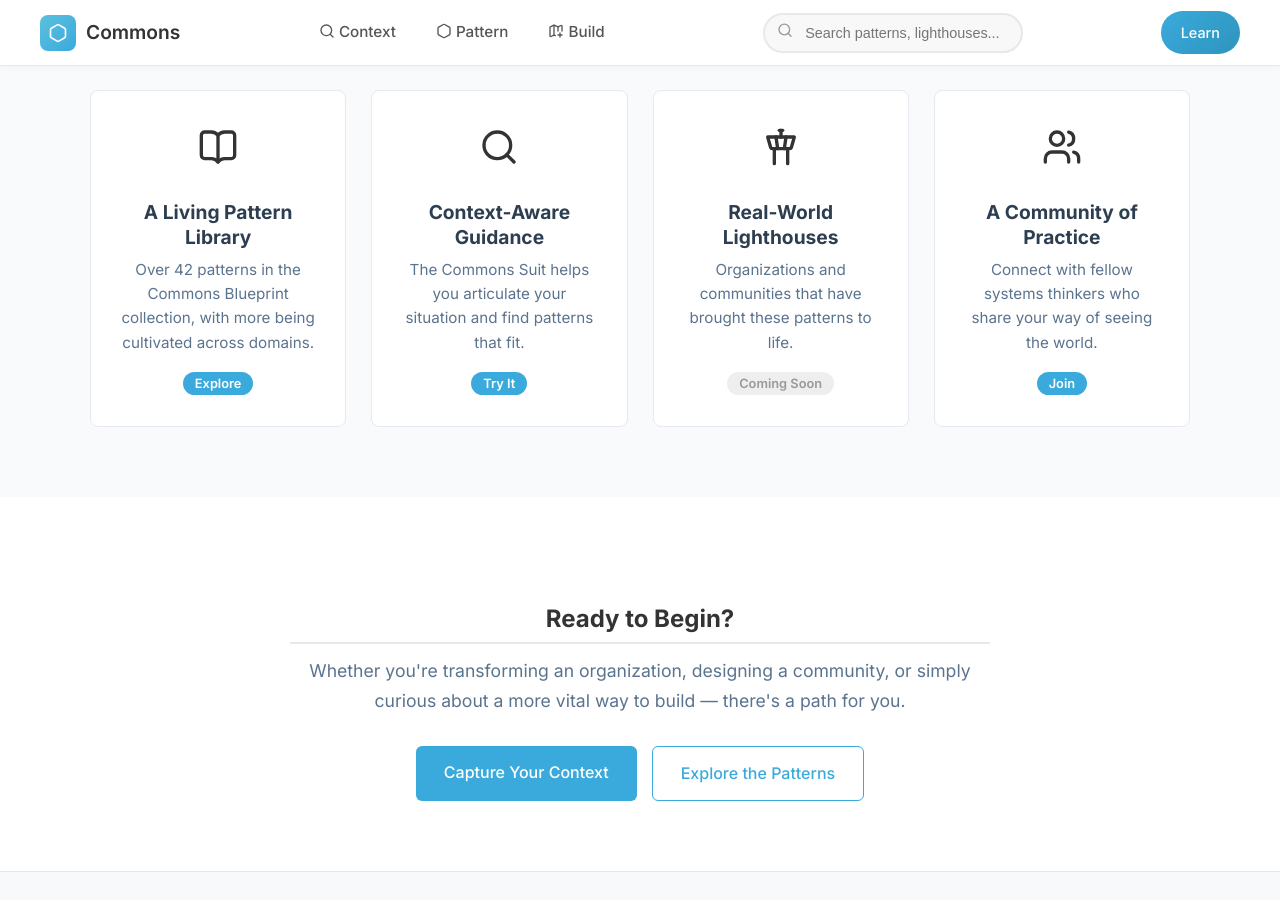
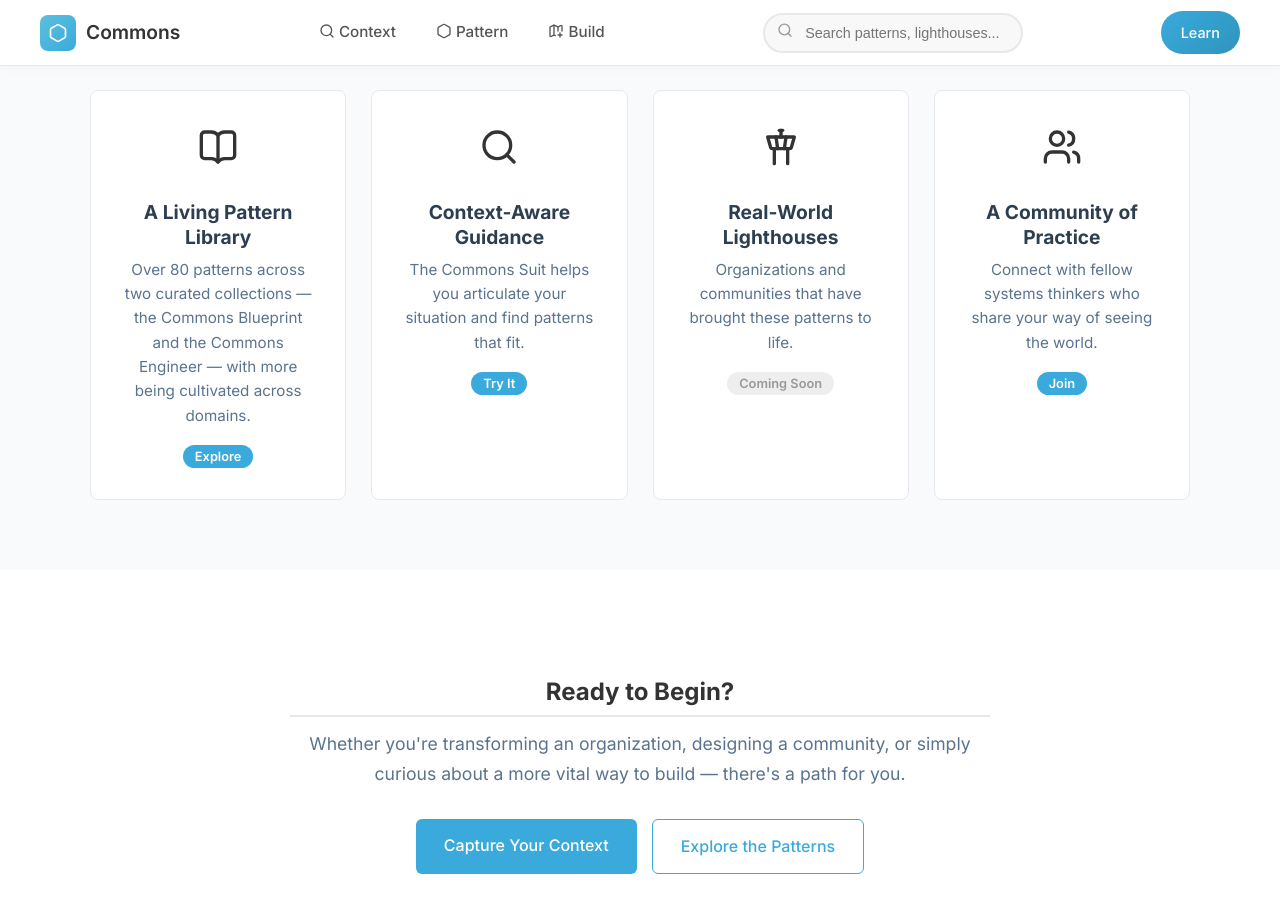
Before and after one commit to Commons-OS/commons-os.github.io, a Jekyll site: the page built from index.html, in a window 1280 px wide and 900 px high, scrolled down 2275 px. Built offline with Jekyll 4.4.1, drawn with Linux system fonts in a browser that asks for light colours; comment, search, counter and statistics services are not loaded.

Commit message:
feat: Update pattern library description to include Commons Engineer collection
Update the 'What You'll Find Here' section to mention both curated
collections (Commons Blueprint + Commons Engineer) and the updated
pattern count (80+).

```diff
--- a/index.html
+++ b/index.html
@@ -458,7 +458,7 @@ title: Commons — The Home for Building Living Systems
       <a href="/patterns/" class="offer-card">
         <div class="icon"><i data-lucide="book-open"></i></div>
         <h3>A Living Pattern Library</h3>
-        <p>Over 42 patterns in the Commons Blueprint collection, with more being cultivated across domains.</p>
+        <p>Over 80 patterns across two curated collections — the Commons Blueprint and the Commons Engineer — with more being cultivated across domains.</p>
         <span class="badge active">Explore</span>
       </a>
       <a href="/context/" class="offer-card">
```
